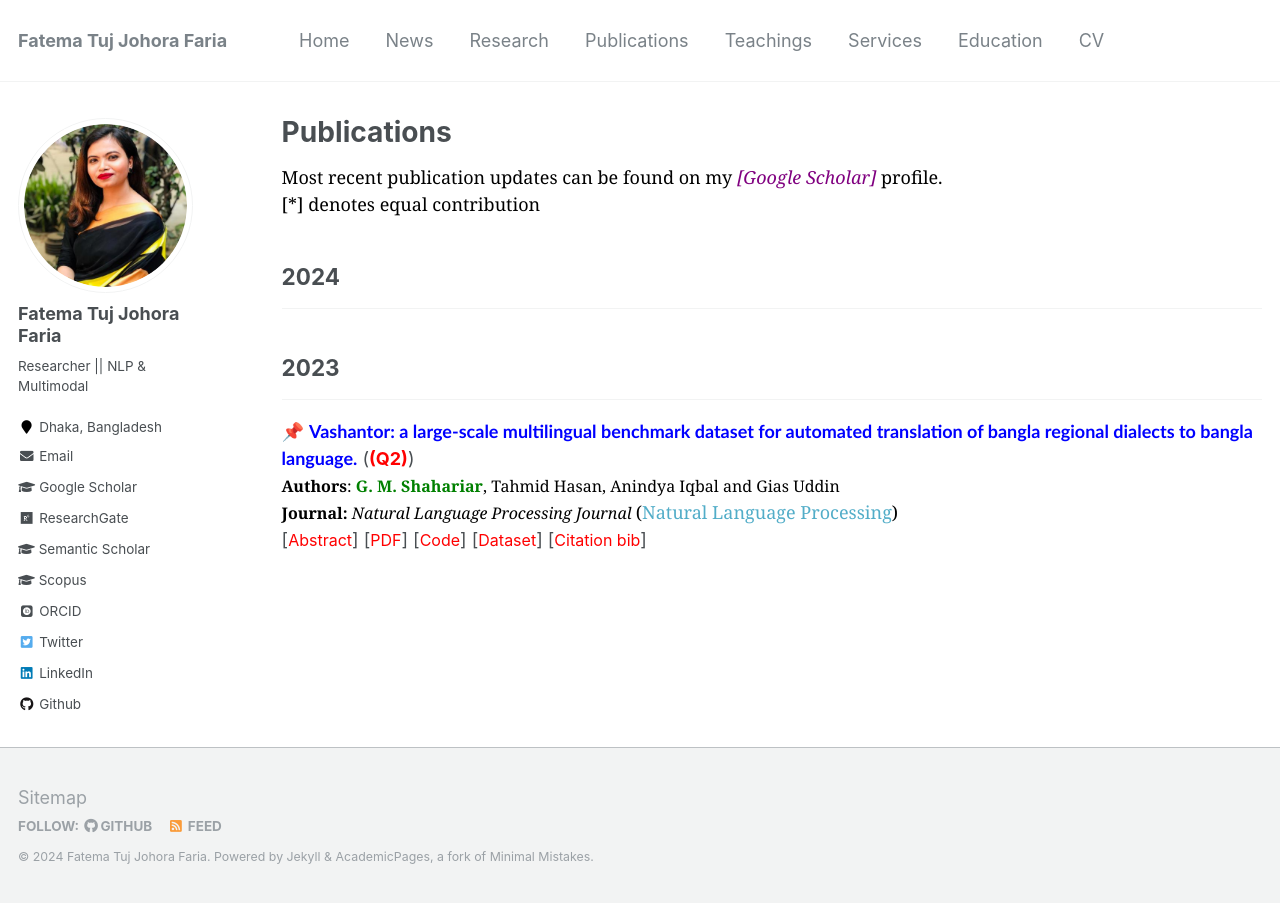
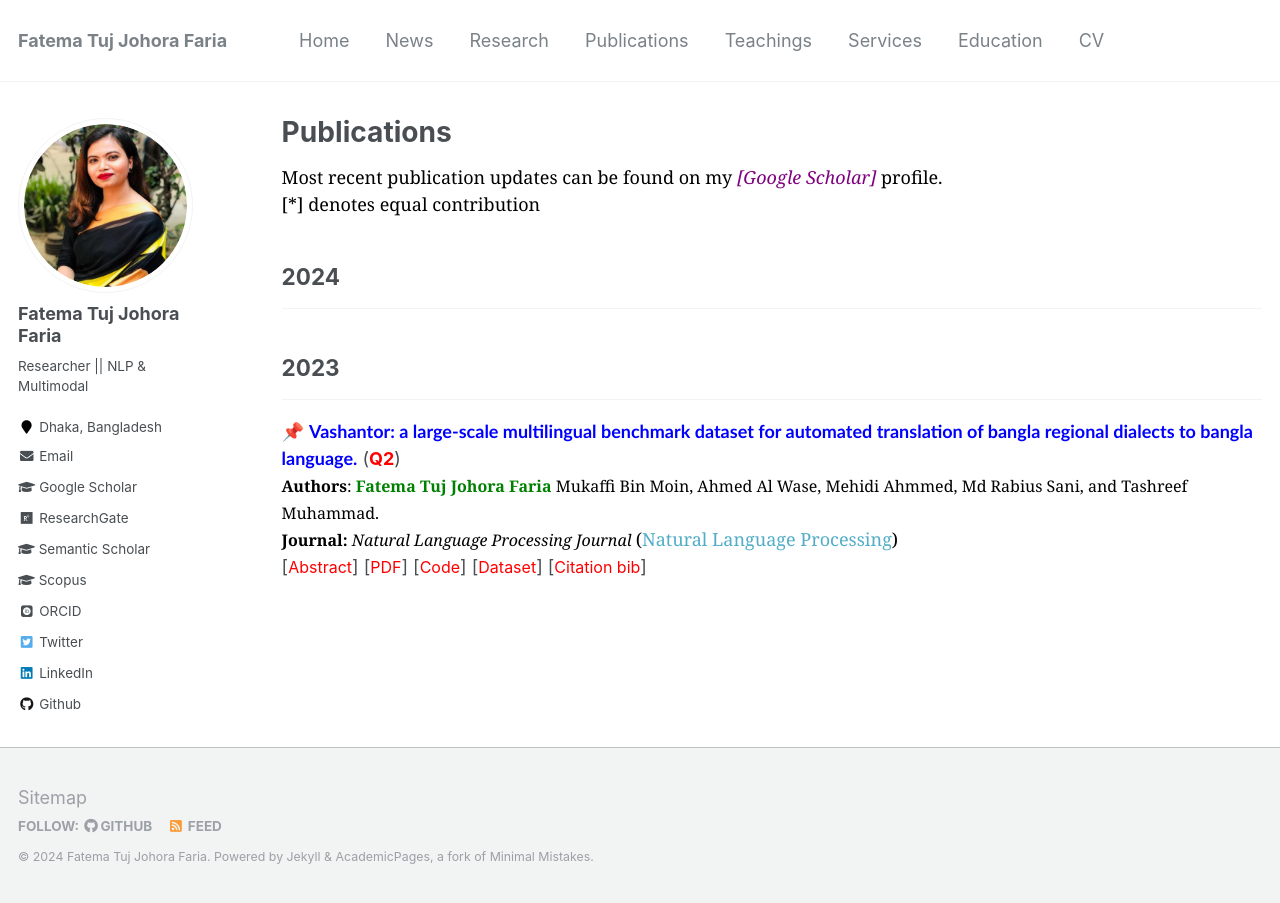
Before and after one commit to fatemafaria142/fatemafaria142.github.io, a Jekyll site: the page built from _pages/publications.md, in a window 1280 px wide. Built offline with Jekyll 4.4.1, drawn with Linux system fonts in a browser that asks for light colours; some web fonts are replaced.

Commit message:
Update publications.md

```diff
--- a/_pages/publications.md
+++ b/_pages/publications.md
@@ -5,7 +5,7 @@
 author_profile: true
 ---
 
-<span style="color:black; font-family:Georgia;">Most recent publication updates can be found on my <a style ="color:#800080;" href="https://scholar.google.com/citations?hl=en&user=GBaSF7MAAAAJ&view_op=list_works&sortby=pubdate"><em>[Google Scholar]</em></a> profile.</span><br>
+<span style="color:black; font-family:Georgia;">Most recent publication updates can be found on my <a style ="color:#800080;" href="https://scholar.google.com/citations?user=LEken_4AAAAJ&hl=en"><em>[Google Scholar]</em></a> profile.</span><br>
 <span style="color:black; font-family:Georgia;">[*] denotes equal contribution</span>
 
 ## 2024
@@ -19,16 +19,16 @@
 
 
 <!-- Paper 01 -->
-📌 [<span style="color:blue;font-family:Trebuchet MS;">**Vashantor: a large-scale multilingual benchmark dataset for automated translation of bangla regional dialects to bangla language.**</span>](https://arxiv.org/abs/2311.11142) (<span style="color:red"><strong>(Q2)</strong></span>)<br>
+📌 [<span style="color:blue;font-family:Trebuchet MS;">**Vashantor: a large-scale multilingual benchmark dataset for automated translation of bangla regional dialects to bangla language.**</span>](https://arxiv.org/abs/2311.11142) (<span style="color:red"><strong>Q2</strong></span>)<br>
 <span style="color:black;font-family:Georgia">
-	<font size="3"><strong>Authors</strong>: <strong style="color:green">G. M. Shahariar</strong>, Tahmid Hasan, Anindya Iqbal and Gias Uddin</font>
+	<font size="3"><strong>Authors</strong>: <strong style="color:green">Fatema Tuj Johora Faria</strong> Mukaffi Bin Moin, Ahmed Al Wase, Mehidi Ahmmed, Md Rabius Sani, and Tashreef Muhammad.</font>
 </span>
 <br>
 <span style="color:black;font-family:Georgia">
 	<font size="3"><strong>Journal:</strong><em> Natural Language Processing Journal </em></font> ([Natural Language Processing](https://www.sciencedirect.com/journal/natural-language-processing-journal))
 </span>
 <br>
-[<a style="color:red;" href="#" onclick="$('#vashantor2023_abstract').toggle();return false;"><font size="3">Abstract</font></a>] [[<span style ="color:red"><font size="3">PDF</font></span>](https://arxiv.org/pdf/2311.11142)] [[<span style ="color:red"><font size="3">Code</font></span>](hhttps://github.com/Mukaffi28/Vashantor-A-Large-scale-Multilingual-Benchmark-Dataset)] [[<span style ="color:red"><font size="3">Dataset</font></span>](https://data.mendeley.com/datasets/bj5jgk878b/2)] [<a style="color:red;" href="#" onclick="$('#vashantor2023_bib').toggle();return false;"><font size="3">Citation bib</font></a>]
+[<a style="color:red;" href="#" onclick="$('#vashantor2023_abstract').toggle();return false;"><font size="3">Abstract</font></a>] [[<span style ="color:red"><font size="3">PDF</font></span>](https://arxiv.org/pdf/2311.11142)] [[<span style ="color:red"><font size="3">Code</font></span>](https://github.com/Mukaffi28/Vashantor-A-Large-scale-Multilingual-Benchmark-Dataset)] [[<span style ="color:red"><font size="3">Dataset</font></span>](https://data.mendeley.com/datasets/bj5jgk878b/2)] [<a style="color:red;" href="#" onclick="$('#vashantor2023_bib').toggle();return false;"><font size="3">Citation bib</font></a>]
 
 <div id="vashantor2023_bib" class="bib" style="display:none;">
 	<pre>
```
